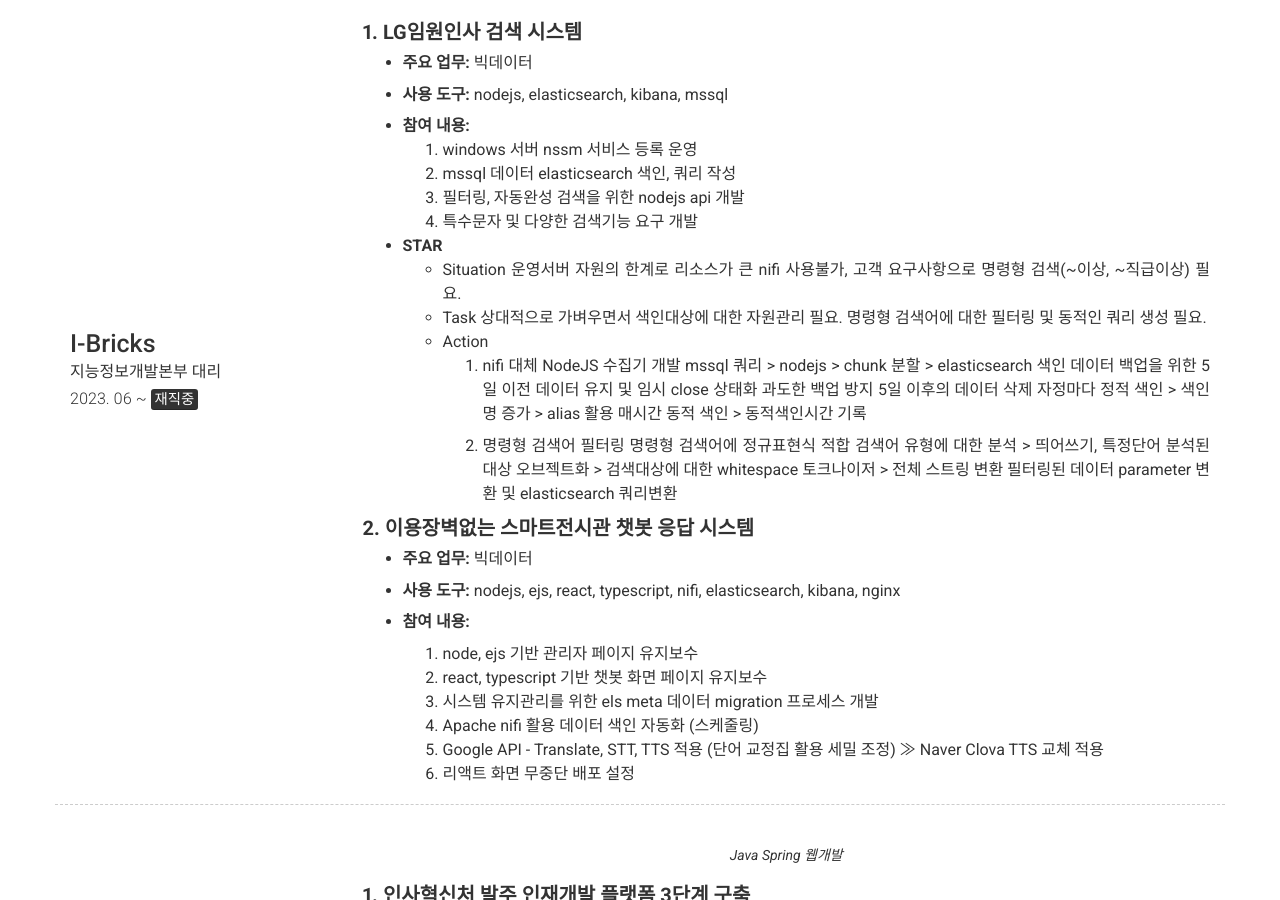
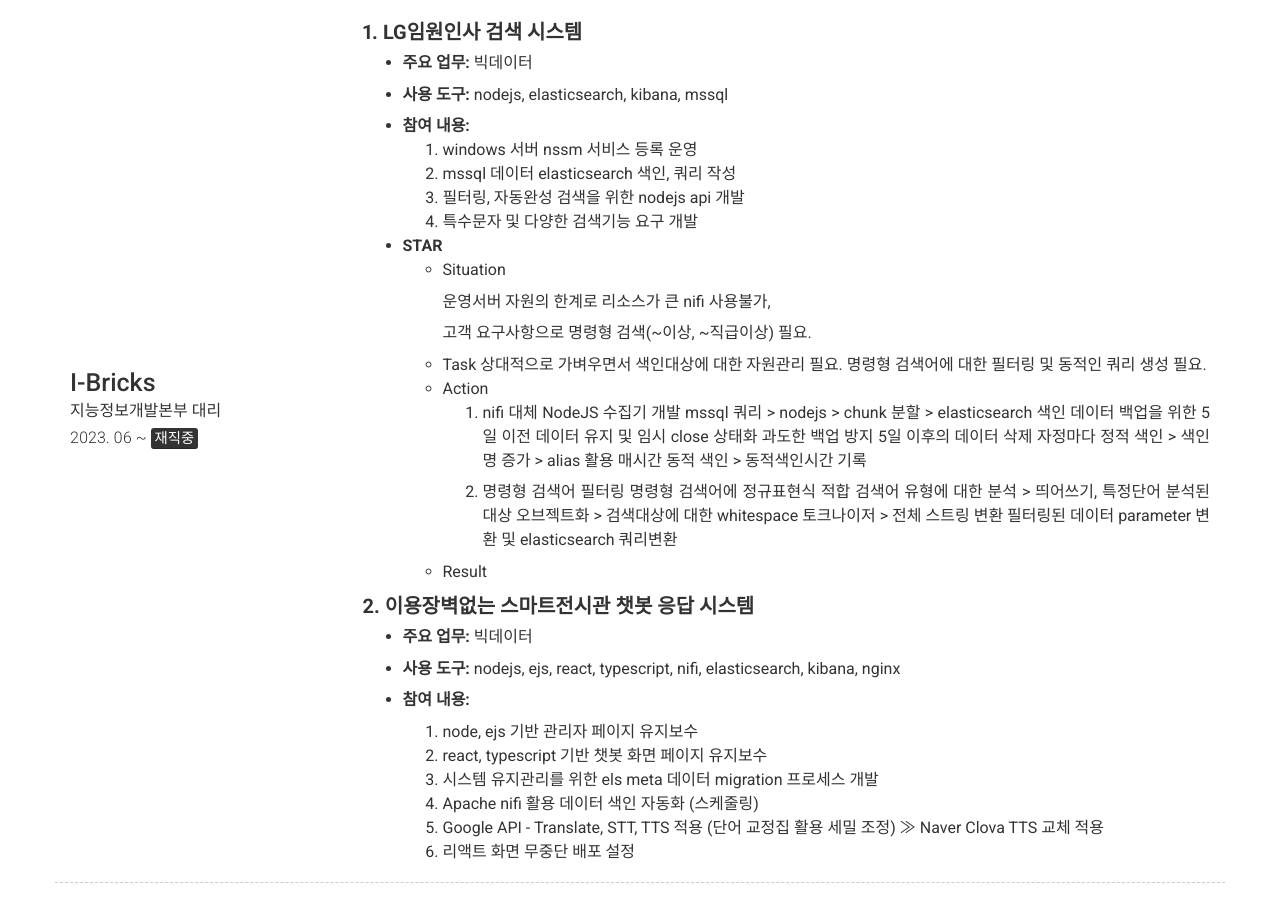
Before and after one commit to sihyeonleee/sihyeonleee.github.io, a Jekyll site: the page built from index.md, in a window 1280 px wide and 900 px high, scrolled down 1847 px. Built offline with Jekyll 4.4.1, drawn with Linux system fonts in a browser that asks for light colours; nearby versions of some CDN libraries.

Commit message:
no message

```diff
--- a/_config.yml
+++ b/_config.yml
@@ -183,7 +183,9 @@ content:
 
           - **STAR**
             - Situation
+
               운영서버 자원의 한계로 리소스가 큰 nifi 사용불가,
+
               고객 요구사항으로 명령형 검색(~이상, ~직급이상) 필요.
             - Task
               상대적으로 가벼우면서 색인대상에 대한 자원관리 필요.
@@ -201,6 +203,8 @@ content:
                 검색어 유형에 대한 분석 > 띄어쓰기, 특정단어
                 분석된 대상 오브젝트화 > 검색대상에 대한 whitespace 토크나이저 > 전체 스트링 변환
                 필터링된 데이터 parameter 변환 및 elasticsearch 쿼리변환
+            - Result
+
 
           **2. 이용장벽없는 스마트전시관 챗봇 응답 시스템**
           ---
```
